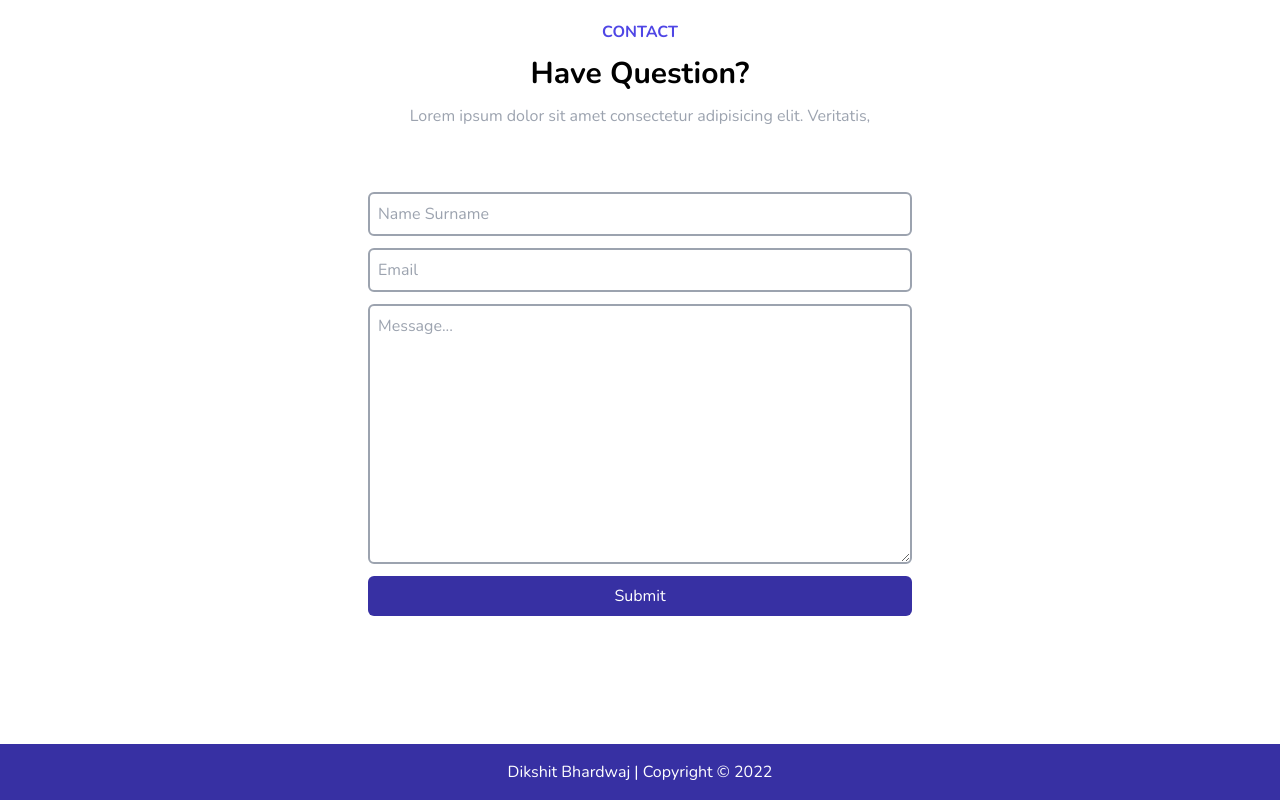
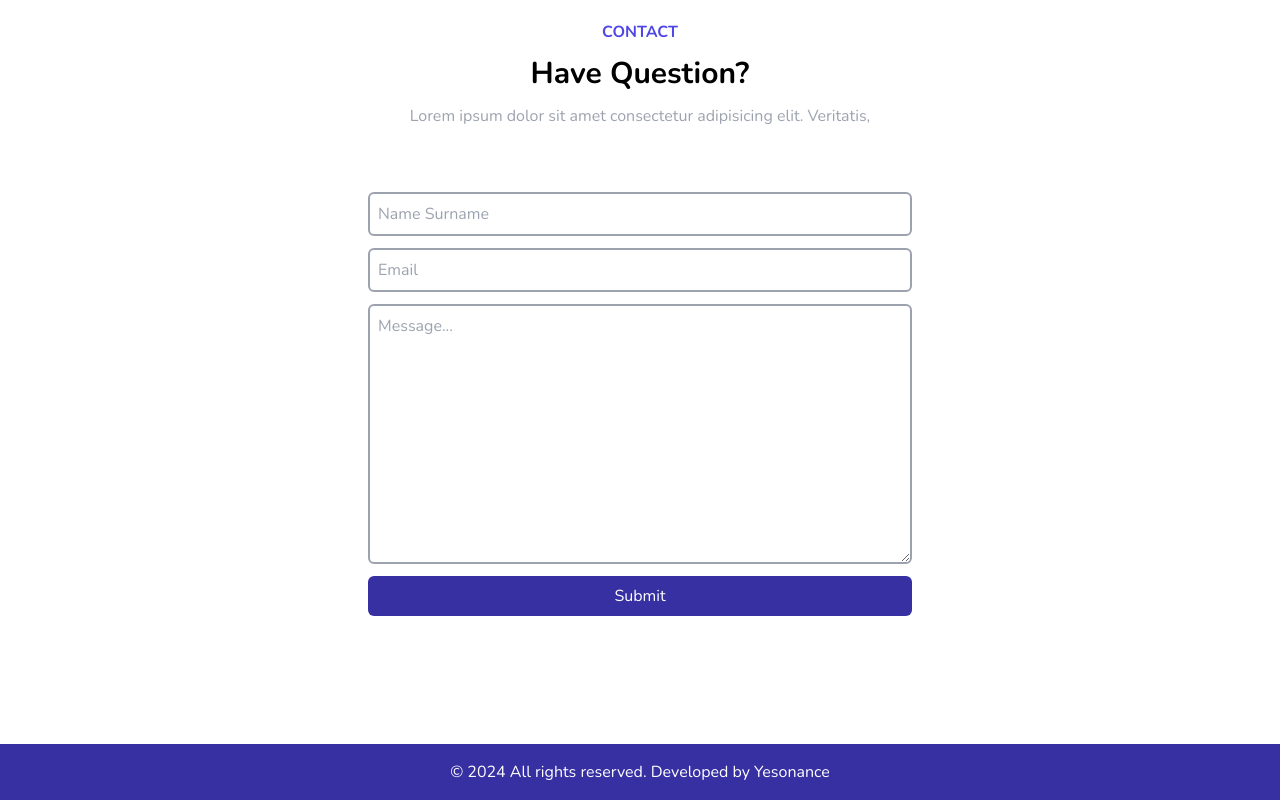
Before and after one commit to iamdikshit/portfolio-tailwindcss, a website: page index.html in a window 1280 px wide. Shown: the part 3476-4276 px from the top of the page. Drawn offline with nearby package versions, Linux system fonts and the light colour scheme.

Commit message:
footer fixed

```diff
--- a/index.html
+++ b/index.html
@@ -303,7 +303,7 @@
 
     <footer class="footer bg-indigo-800 px-8 py-4">
       <div class="container mx-auto text-center">
-        <p class="text-white">Dikshit Bhardwaj | Copyright &#169; 2022</p>
+        <p class="text-white">© 2024 All rights reserved. Developed by <a href="https://www.yesonance.com/" target="_blank">Yesonance<a/> </p>
       </div>
     </footer>
 
```
Also changed, not shown: 1 other file.
